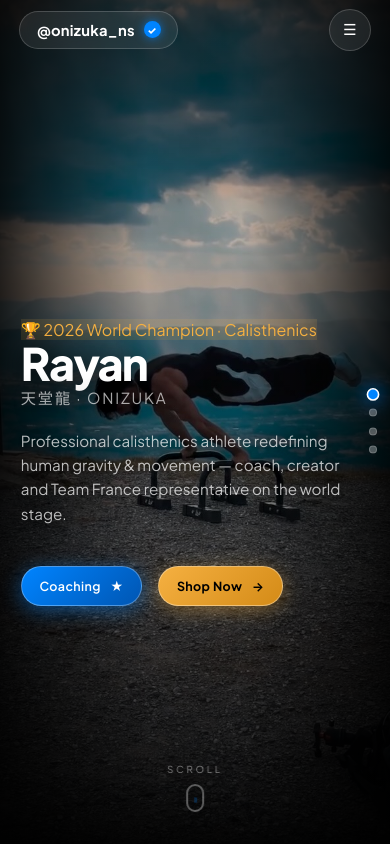
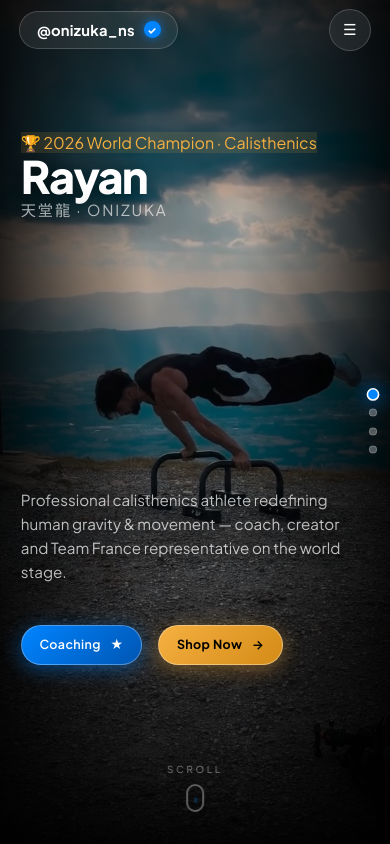
Before and after one commit to yacinzx/onizuka, a plain HTML site: page index.html in a window 390 px wide. Shown: the top 844 px of the page. Drawn offline with Linux system fonts and the light colour scheme.

Commit message:
fix hero section elements placement for phone

```diff
--- a/index.html
+++ b/index.html
@@ -143,12 +143,19 @@
     .hero-title { margin-bottom: 1.2rem; }
     .hero-sub { margin-bottom: 2.5rem; }
     .hero-actions { gap: 1rem; }
+    .hero-top, .hero-bottom { display: contents; }
+    .hero-spacer { display: none; }
     @media (max-width: 768px) {
       .hero-inner { padding-top: 80px; }
-      .eyebrow-badge { margin-bottom: 3.5rem; }
-      .hero-title { margin-bottom: 2.5rem; }
-      .hero-sub { margin-bottom: 4rem; }
-      .hero-actions { gap: 1.2rem; }
+      .hero { align-items: stretch; }
+      .hero-inner { display: flex; flex-direction: column; justify-content: flex-start; min-height: 100dvh; padding-top: 80px; padding-bottom: 6rem; }
+      .hero-top { display: block; margin-top: 6vh; }
+      .hero-bottom { display: block; margin-top: 32vh; }
+      .eyebrow-badge { margin-bottom: 2.2rem; }
+      .hero-title { margin-bottom: 1.6rem; }
+      .hero-sub { margin-bottom: 2.2rem; }
+      .hero-actions { gap: 1rem; }
+      .scroll-hint { bottom: 1.8rem; }
     }
     .eyebrow-badge.gold { color: var(--gold); background: rgba(245,176,65,0.12); border-color: rgba(245,176,65,0.35); }
     .hero-title {
@@ -325,15 +332,19 @@
     </div>
     <div class="hero-inner">
       <div class="wrap">
+        <div class="hero-top">
           <span class="eyebrow-badge gold">🏆 2026 World Champion · Calisthenics</span>
           <h1 class="hero-title">
             Rayan
             <span class="kanji">天堂龍 · ONIZUKA</span>
           </h1>
+        </div>
+        <div class="hero-bottom">
           <p class="hero-sub">Professional calisthenics athlete redefining human gravity &amp; movement — coach, creator and Team France representative on the world stage.</p>
           <div class="hero-actions">
             <a href="mailto:contact@onizuka.com" class="bio-btn primary">Coaching <span>★</span></a>
             <a href="https://shop.caliathletics.com" target="_blank" rel="noopener noreferrer" class="bio-btn gold">Shop Now <span>→</span></a>
+          </div>
         </div>
       </div>
     </div>
@@ -365,7 +376,7 @@
     <div class="wrap">
       <div class="section-head reveal">
         <div class="section-tag">02 · Connect</div>
-        <h2 class="section-title">Shop &amp; <span class="accent">Instagram</span>.</h2>
+        <h2 class="section-title">Caliathletics <span class="accent">Shop</span>.</h2>
       </div>
       <div class="shop-grid">
         <a href="https://shop.caliathletics.com" target="_blank" rel="noopener noreferrer" class="shop-card reveal d1">
```
Lines whose indentation alone changed are shown as unchanged.
